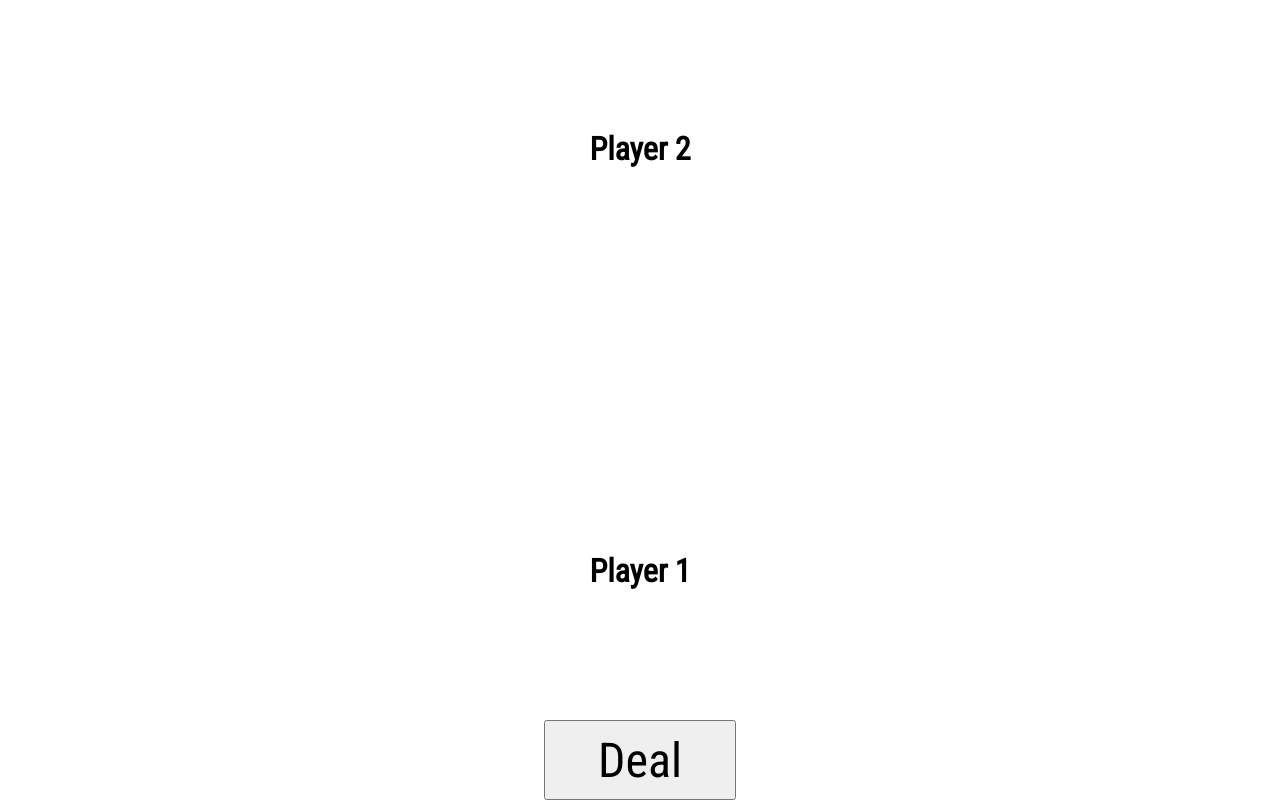
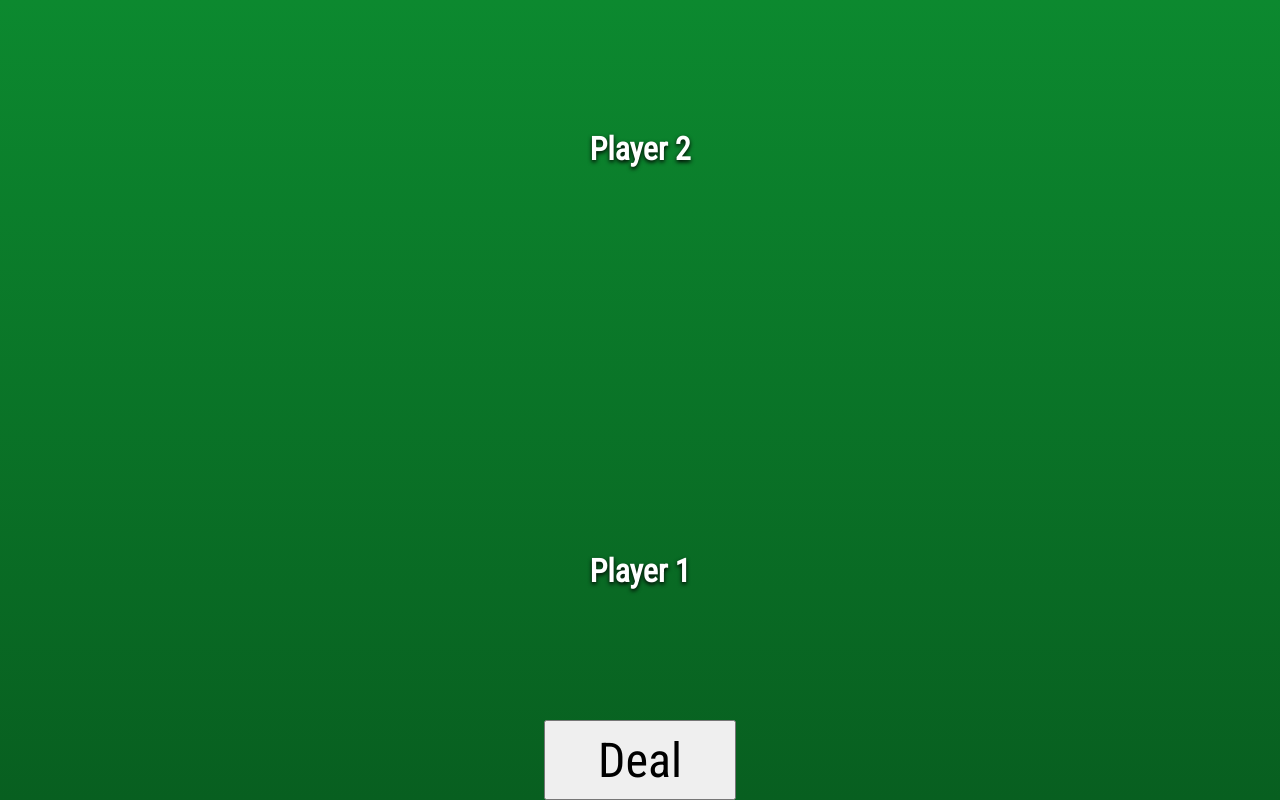
Before and after one commit to Zed2808/pb, a Flask app: page / in a window 1280 px wide. Run offline with Flask 2, Linux system fonts and the light colour scheme.

Commit message:
Changed background to green gradient, made text white with shadow

```diff
--- a/app/static/css/style.css
+++ b/app/static/css/style.css
@@ -1,9 +1,12 @@
 body {
 	margin: 0px;
+	background: linear-gradient(to bottom, #0c892f, #085f20);
 }
 
 p {
 	font-family: Roboto Condensed;
+	color: white;
+	text-shadow: 0px 2px 4px black;
 	margin: 10px;
 }
 
```
